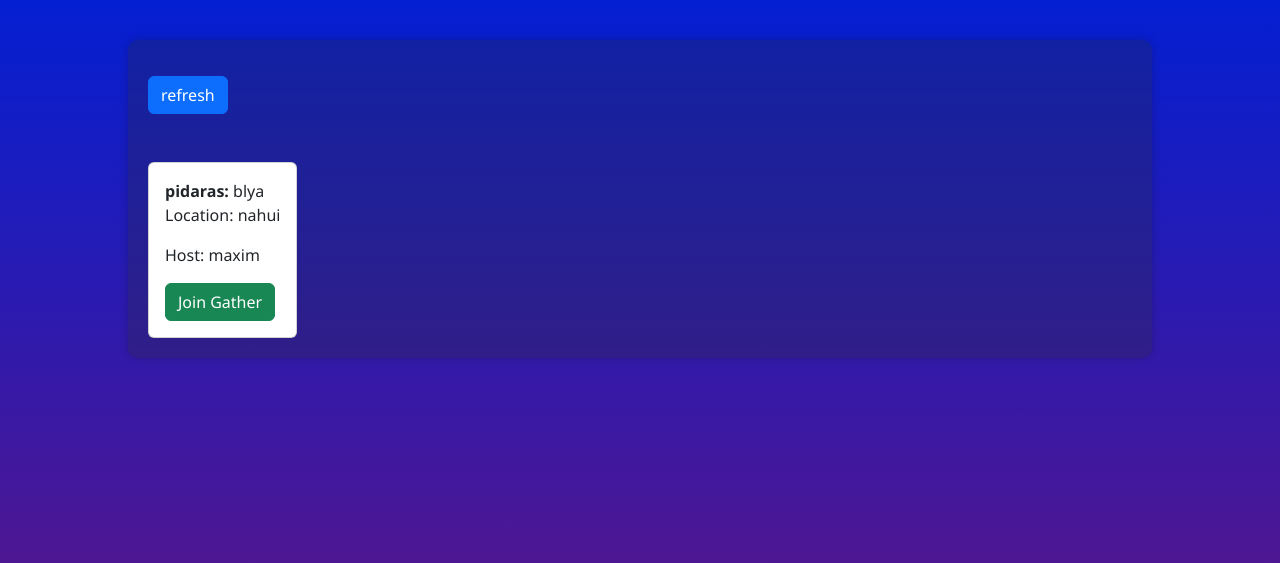
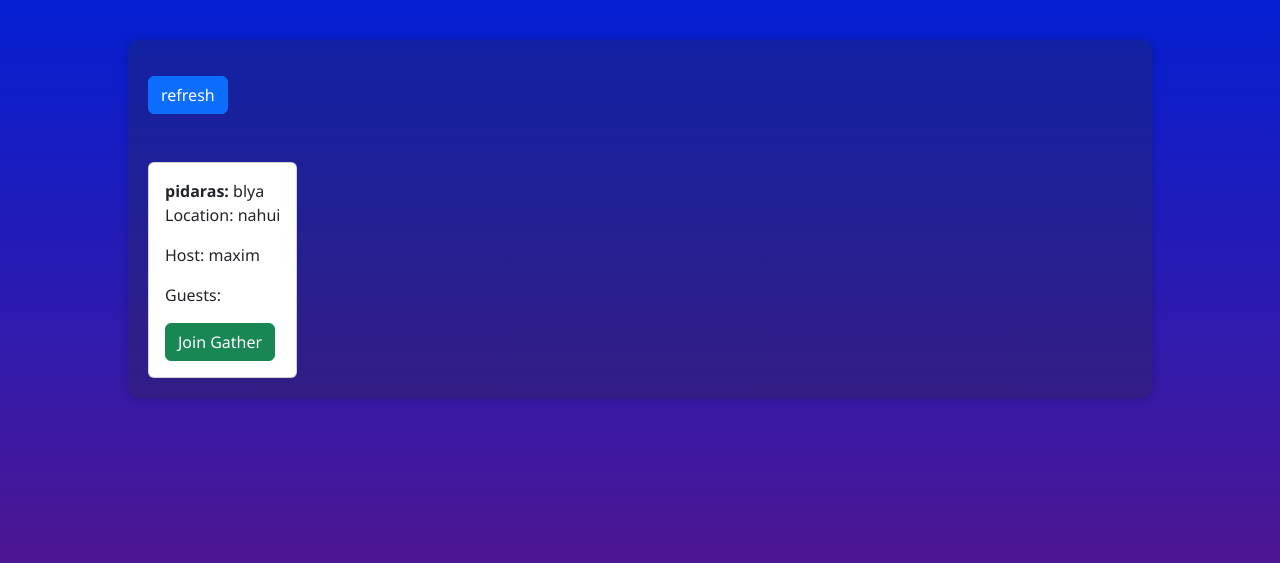
Before and after one commit to jerankda/Gather-App, a Flask app: page /angezeigen in a window 1280 px wide. Shown: the top 563 px of the page. Run offline with Flask 3, Linux system fonts and the light colour scheme; data comes from the database, SQL or seed files in the repository.

Commit message:
finding page shows guests

```diff
--- a/G2G/website/templates/gather_find.html
+++ b/G2G/website/templates/gather_find.html
@@ -44,6 +44,12 @@
                 {{ Gather.description }}
                 <p>Location: {{ Gather.location }}</p>
                 <p>Host: {{ Gather.Host }}</p>
+                <p>Guests:</p>
+                <ul>
+                    {% for user in Gather.users %}
+                        <li>{{ user.email }}</li>
+                    {% endfor %}
+                </ul>
                 <form action="/join_gather" method="POST">
                     <input type="hidden" name="gather_id" value="{{ Gather.id }}">
                     <button type="submit" class="btn btn-success">Join Gather</button>
```
